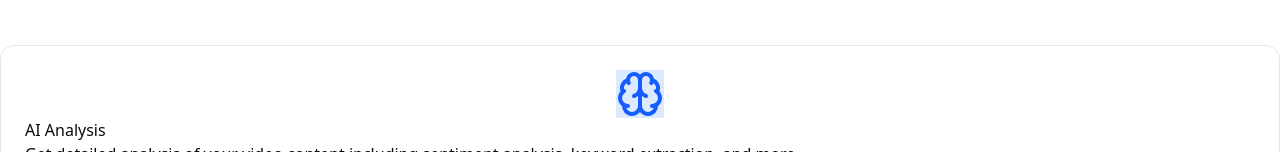
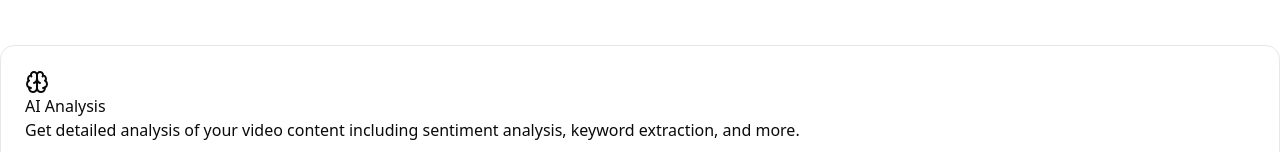
Before and after one commit to marksikaundi/up.Chat, a Next.js app: page / in a window 1280 px wide. Shown: the part 648-800 px from the top of the page. Built offline with nearby package versions, Linux system fonts and the light colour scheme; no server answers.

Commit message:
🖼️ Simplify Icon component usage by removing unnecessary props

```diff
--- a/app/page.tsx
+++ b/app/page.tsx
@@ -80,7 +80,7 @@ export default function Home() {
             return (
               <div key={index} className=" bg-white p-6 rounded-xl border border-gray-200 hover:border-blue-500 transition-all duration-300 " >
                 <div>
-                  <Icon size={48} className={`mx-auto ${feature.iconBg} ${feature.iconColor} `} />
+                  <Icon  />
                 </div>
                 <h3>
                   {feature.title}
```
